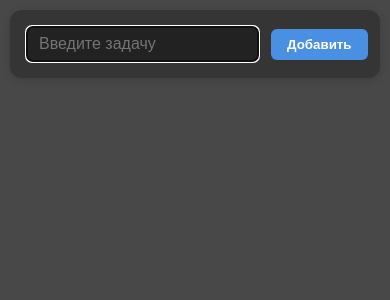
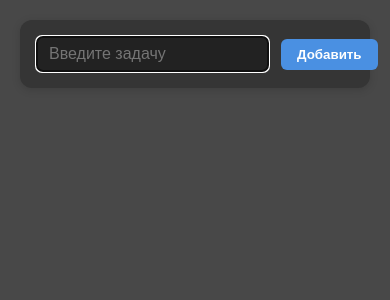
Before and after one commit to AdamKh/ChatApp_test_task, a React (Vite) app: page / in a window 390 px wide. Shown: the top 300 px of the page. Built offline with nearby package versions, Linux system fonts and the light colour scheme.

Commit message:
feat: realized mob. version

```diff
--- a/src/features/TaskList/ui/TaskList/TaskList.module.scss
+++ b/src/features/TaskList/ui/TaskList/TaskList.module.scss
@@ -6,12 +6,13 @@
   padding: 32px;
   border-radius: 12px;
   box-shadow: 0 2px 8px rgba(0, 0, 0, 0.15);
+  width: 100%;
   max-width: 500px;
   margin: 20px auto;
 
   @media screen and (max-width: 600px) {
     padding: 16px;
-    margin: 10px;
+    margin-top: 20px;
     max-width: 100%;
   }
 }
--- a/src/shared/ui/Layout/Layout.module.scss
+++ b/src/shared/ui/Layout/Layout.module.scss
@@ -3,6 +3,8 @@
   max-width: 1200px;
   min-height: 100vh;
   margin: 0 auto;
+  padding-left: 20px;
+  padding-right: 20px;
   display: flex;
   flex-direction: column;
   justify-content: flex-start;
```
